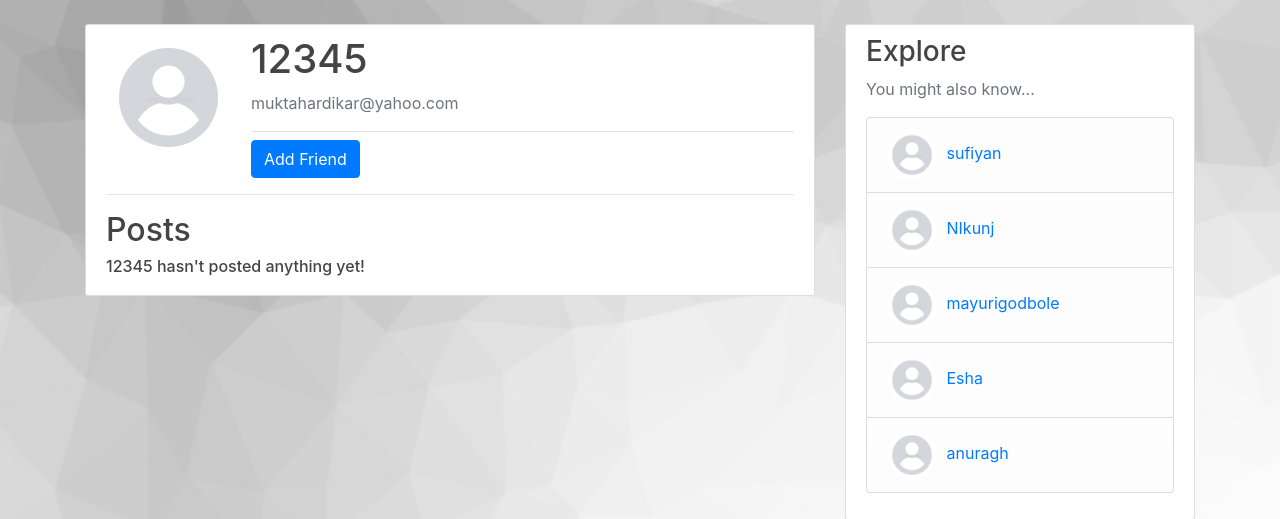
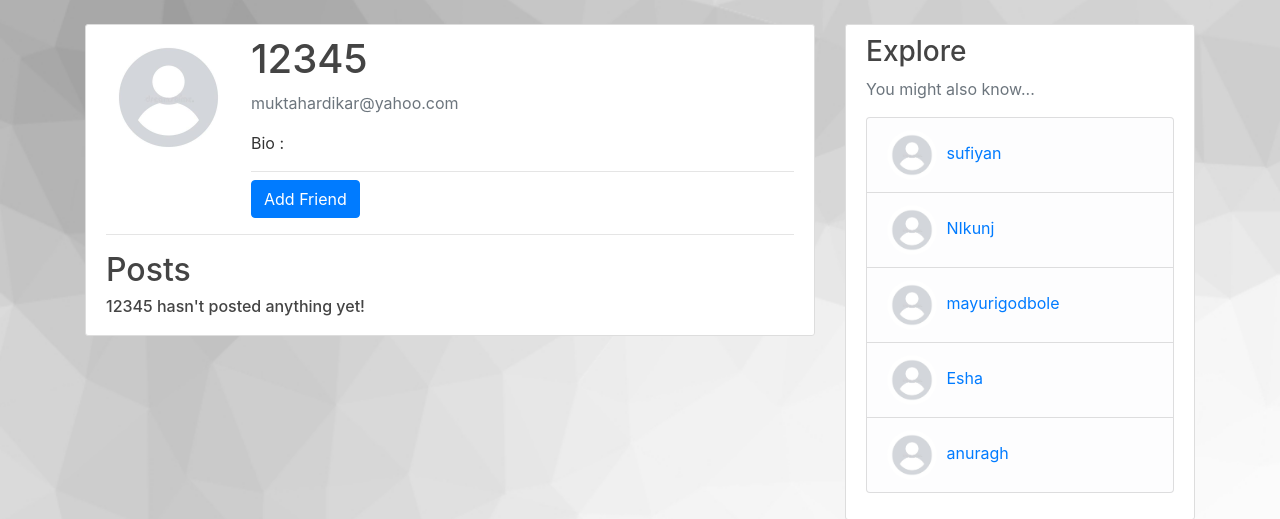
Before and after one commit to chaitanyahardikar/connect-website, a Django app: page /profile/29 in a window 1280 px wide. Shown: the part 56-575 px from the top of the page. Run offline with Django 3.2, Linux system fonts and the light colour scheme; a user stored in the database is signed in; data comes from the database, SQL or seed files in the repository; both versions use the stored data as it was after the commit; some libraries are stand-ins or nearby versions.

Commit message:
Added bio to profile model

```diff
--- a/users/forms.py
+++ b/users/forms.py
@@ -21,4 +21,4 @@
 class ProfileUpdateForm(forms.ModelForm):
 	class Meta:
 		model = Profile
-		fields = ['image']
+		fields = ['image', 'bio']
--- a/users/models.py
+++ b/users/models.py
@@ -6,7 +6,7 @@
 class Profile(models.Model):
 	user = models.OneToOneField(User, on_delete=models.CASCADE)
 	image = models.ImageField(default='default.jpg', upload_to='profile_pics')
-	#bio = models.CharField(max_length=255, blank=True)
+	bio = models.CharField(max_length=255, blank=True)
 	friends = models.ManyToManyField("Profile", blank=True)
 
 	def __str__(self):
--- a/users/templates/users/profile.html
+++ b/users/templates/users/profile.html
@@ -7,6 +7,7 @@
 	    <div class="media-body">
 	      <h2 class="account-heading">{{ profileuser.username }}</h2>
 	      <p class="text-secondary">{{ profileuser.email }}</p>
+        <p class="text-start">Bio : {{ profileuser.profile.bio }}</p>
 
           <hr class="my-2" />
               {% if request.user == u %}
```
Also changed, not shown: blog/views.py (+4 -3 lines), db2.sqlite3, users/migrations/0003_profile_bio.py (added).
